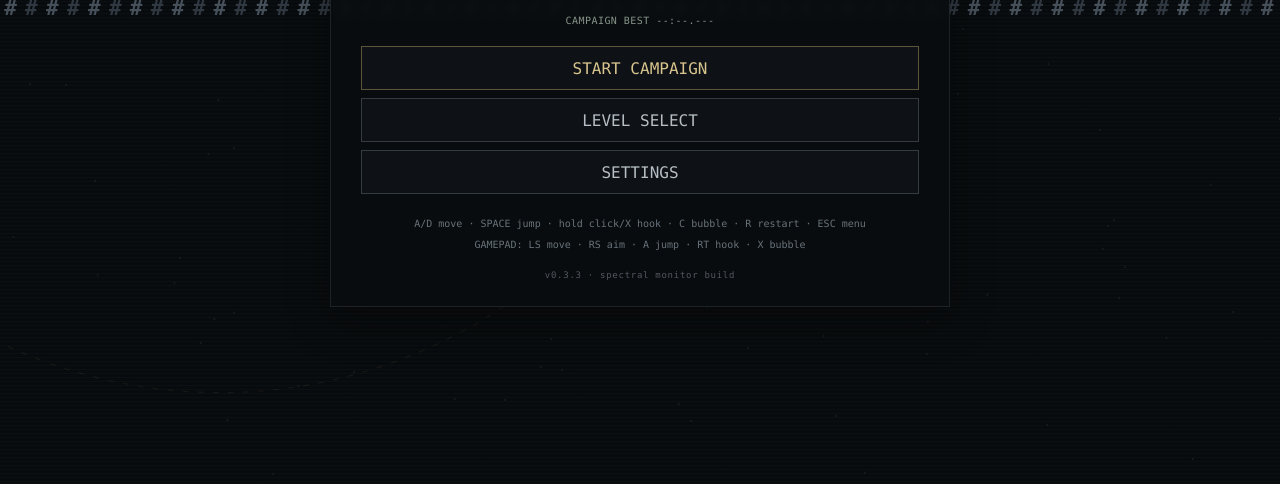
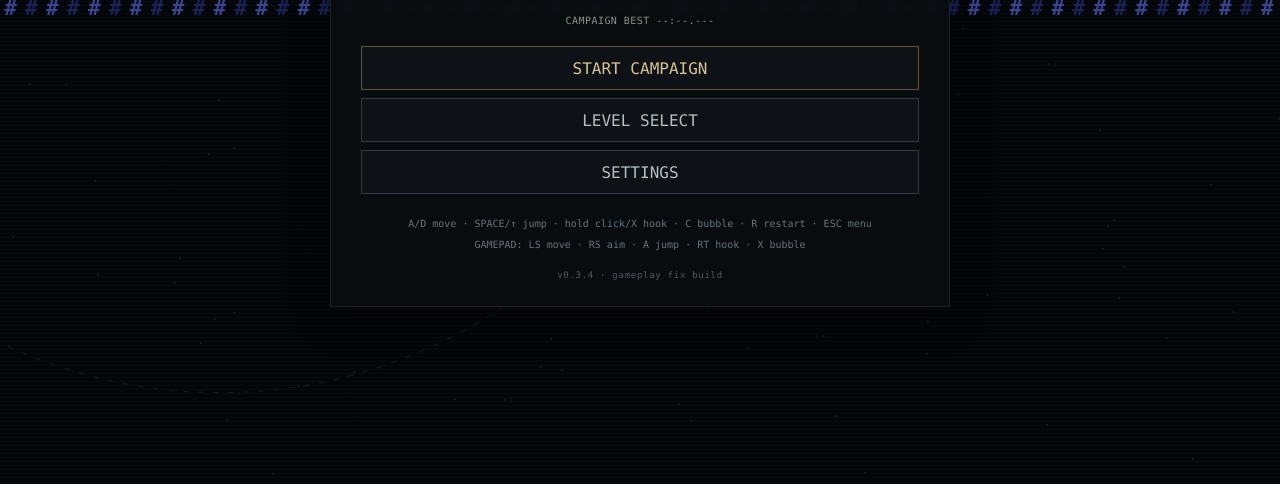
Before and after one commit to Karlos-fr/glyphhook, a website built with Vite: page index.html in a window 1280 px wide. Shown: the part 316-800 px from the top of the page. Built offline with nearby package versions, Linux system fonts and the light colour scheme.

Commit message:
Glyphhook v0.3.4 — restore level colors and fix early gameplay
* Restore original gameplay colors while keeping spectral UI

* Map Arrow Up to jump

* Make Runway lava jumps reachable

* Document Arrow Up jump in tutorial

* Bump Glyphhook to v0.3.4

* Refresh PWA cache for v0.3.4

* Version PWA cache for v0.3.4

* Update build signature

* Normalize Runway grid width

* Document v0.3.4 gameplay fixes

* Show Arrow Up jump shortcut

```diff
--- a/index.html
+++ b/index.html
@@ -26,9 +26,9 @@
         <button data-menu="settings">SETTINGS</button>
         <button id="install-app" hidden>INSTALL APP</button>
       </div>
-      <p class="menu-help">A/D move · SPACE jump · hold click/X hook · C bubble · R restart · ESC menu</p>
+      <p class="menu-help">A/D move · SPACE/↑ jump · hold click/X hook · C bubble · R restart · ESC menu</p>
       <p class="menu-help gamepad-help">GAMEPAD: LS move · RS aim · A jump · RT hook · X bubble</p>
-      <p class="build-tag">v0.3.3 · spectral monitor build</p>
+      <p class="build-tag">v0.3.4 · gameplay fix build</p>
     </section>
 
     <section id="level-select" class="panel" aria-label="Level select">
--- a/package.json
+++ b/package.json
@@ -1,7 +1,7 @@
 {
   "name": "glyphhook",
   "private": true,
-  "version": "0.3.3",
+  "version": "0.3.4",
   "type": "module",
   "scripts": {
     "dev": "vite",
--- a/public/sw.js
+++ b/public/sw.js
@@ -1,4 +1,4 @@
-const CACHE = 'glyphhook-v0.3.3';
+const CACHE = 'glyphhook-v0.3.4';
 const BASE = '/glyphhook/';
 const SHELL = [BASE, BASE + 'manifest.webmanifest', BASE + 'icon.svg'];
 
--- a/src/game.ts
+++ b/src/game.ts
@@ -270,7 +270,7 @@
     }
     const steps = [
       '1/6  MOVE  — use A/D, arrows, stick or gamepad',
-      '2/6  JUMP  — press Space / JUMP / gamepad A',
+      '2/6  JUMP  — press Space / ↑ / JUMP / gamepad A',
       '3/6  AIM  — point toward a highlighted anchor',
       '4/6  HOLD HOOK  — keep it held and start swinging',
       '5/6  RELEASE  — let go while moving upward/forward',
@@ -334,8 +334,8 @@
     ];
     for (const [name, action] of pairs) if (bindings[name] === code) return action;
     const fallback = new Map<string, Action>([
-      ['ArrowLeft', 'left'], ['ArrowRight', 'right'], ['KeyZ', 'jump'],
-      ['ShiftLeft', 'hook'], ['ShiftRight', 'hook'], ['KeyW', 'in'], ['ArrowUp', 'in'], ['KeyS', 'out'], ['ArrowDown', 'out'],
+      ['ArrowLeft', 'left'], ['ArrowRight', 'right'], ['ArrowUp', 'jump'], ['KeyZ', 'jump'],
+      ['ShiftLeft', 'hook'], ['ShiftRight', 'hook'], ['KeyW', 'in'], ['KeyS', 'out'], ['ArrowDown', 'out'],
     ]);
     return fallback.get(code) ?? null;
   }
--- a/src/levels/index.ts
+++ b/src/levels/index.ts
@@ -42,15 +42,15 @@
     mechanic: 'RUN + JUMP',
     parMs: 12500,
     rows: [
-      '############################################################################################',
-      '#..........................................................................................#',
-      '#..........................................................................................#',
-      '#..........................................................................................#',
-      '#..........................................................................................#',
-      '#.........@..!.............#####..............####..............#####......................E#',
-      '###############........^^^^.....^^^^......^^^^....^^^^......^^^^.....########################',
-      '#..........................................................................................#',
-      '############################################################################################',
+      '#############################################################################################',
+      '#...........................................................................................#',
+      '#...........................................................................................#',
+      '#...........................................................................................#',
+      '#...........................................................................................#',
+      '#.........@..!.........#####......#####......#####......#####..............................E#',
+      '###############^^^^^^^^^^^^^^^^^^^^^^^^^^^^^^^^^^^^^^^^^^^^^^^^^^^^##########################',
+      '#...........................................................................................#',
+      '#############################################################################################',
     ],
   },
   {
--- a/src/main.ts
+++ b/src/main.ts
@@ -277,7 +277,7 @@
     }
 
     void navigator.serviceWorker
-      .register('./sw.js?v=0.3.3', { updateViaCache: 'none' })
+      .register('./sw.js?v=0.3.4', { updateViaCache: 'none' })
       .then((registration) => registration.update())
       .catch(() => undefined);
   });
--- a/src/rendering/asciiRenderer.ts
+++ b/src/rendering/asciiRenderer.ts
@@ -39,6 +39,42 @@
   dim: '#98a3aa',
   aim: '#d1d6d9',
   text: '#c5cdd1',
+};
+const LEVEL_BASE = {
+  bg: '#030609',
+  wall: '#39458f',
+  wall2: '#1b2358',
+  player: '#31ff6a',
+  anchor: '#ffd969',
+  anchorTarget: '#fff2a9',
+  hazard: '#ff5858',
+  checkpoint: '#61ff98',
+  exit: '#c563ff',
+  rope: '#d6945e',
+  bubble: '#58ebff',
+  ui: '#42d9ff',
+  dim: '#39545c',
+  star: '#17232f',
+  aim: '#657581',
+  ghost: 'rgba(49,255,106,.28)',
+  text: '#6d8892',
+  particle: '#c9f8ff',
+};
+const LEVEL_HIGH = {
+  ...LEVEL_BASE,
+  bg: '#000000',
+  wall: '#6577ff',
+  wall2: '#3243b8',
+  player: '#54ff72',
+  anchor: '#ffe14a',
+  anchorTarget: '#fff2a9',
+  hazard: '#ff3c3c',
+  checkpoint: '#68ffb1',
+  exit: '#f184ff',
+  ui: '#64efff',
+  dim: '#8da0a8',
+  aim: '#d0d8dc',
+  text: '#b7c8cd',
 };
 
 type Particle = { x: number; y: number; vx: number; vy: number; life: number; max: number; glyph: string; color: string };
@@ -135,9 +171,10 @@
     campaignText = '',
   ) {
     const C = settings.highContrast ? HIGH : BASE;
+    const W = settings.highContrast ? LEVEL_HIGH : LEVEL_BASE;
     const g = this.ctx;
     g.setTransform(this.dpr, 0, 0, this.dpr, 0, 0);
-    g.fillStyle = C.bg;
+    g.fillStyle = W.bg;
     g.fillRect(0, 0, this.screen.x, this.screen.y);
     this.drawSignalTexture(g, C);
 
@@ -149,22 +186,22 @@
     g.setTransform(this.dpr * this.zoom, 0, 0, this.dpr * this.zoom, shake.x * this.dpr, shake.y * this.dpr);
     g.translate(-Math.round(camera.x), -Math.round(camera.y));
     this.drawStars(g, camera, C);
-    this.drawWorld(g, world, camera, player, C);
-    this.drawHookGuide(g, player, C);
-    if (settings.ghost && ghost?.length) this.drawGhost(g, ghost, runMs, C);
-    this.drawTrail(g, C);
-    this.drawRope(g, player, C);
+    this.drawWorld(g, world, camera, player, W);
+    this.drawHookGuide(g, player, W);
+    if (settings.ghost && ghost?.length) this.drawGhost(g, ghost, runMs, W);
+    this.drawTrail(g, W);
+    this.drawRope(g, player, W);
     this.drawParticles(g);
-    this.drawBubble(g, player, C);
-    this.drawPlayer(g, player, C);
+    this.drawBubble(g, player, W);
+    this.drawPlayer(g, player, W);
     g.restore();
 
     g.setTransform(this.dpr, 0, 0, this.dpr, 0, 0);
-    this.drawAim(g, aim, C);
+    this.drawAim(g, aim, W);
     if (settings.speedrunHud) this.drawHud(g, world, player, runMs, bestMs, campaignText, C);
     if (settings.debugOverlay) this.drawDebug(g, player, C);
     if (introText) this.drawCenterText(g, introText, C.ui, 16, this.screen.y * 0.22);
-    if (clearText) this.drawCenterText(g, clearText, C.player, 22, this.screen.y * 0.5);
+    if (clearText) this.drawCenterText(g, clearText, W.player, 22, this.screen.y * 0.5);
   }
 
   private drawWorld(g: CanvasRenderingContext2D, world: World, camera: Vec2, player: Player, C: typeof BASE) {
```
Also changed, not shown: README.md.
